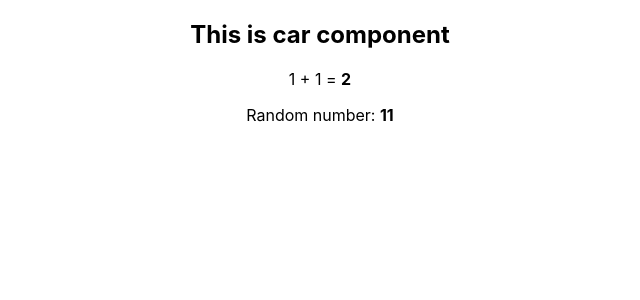
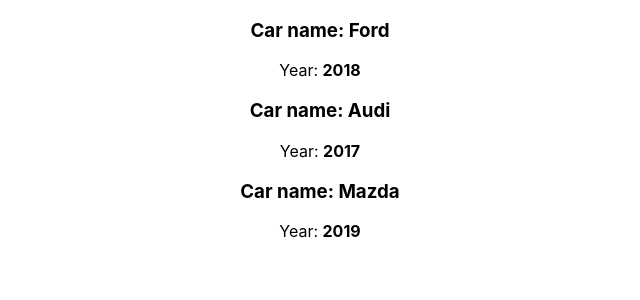
Before and after one commit to geliadonchak/SummerPractice, a React (Create React App) app in the folder react-theory/: page / in a window 1280 px wide. Shown: the top 300 px of the page, without its empty margins (320-960 px from the left). Built offline with nearby package versions, Linux system fonts and the light colour scheme.

Commit message:
learn parameter passing

```diff
--- a/react-theory/src/App.js
+++ b/react-theory/src/App.js
@@ -10,7 +10,9 @@
 
         return (
             <div style={divStyle}>
-                <Car />
+                <Car name={'Ford'} year={2018}/>
+                <Car name="Audi" year={2017}/>
+                <Car name={'Mazda'} year={2019}/>
             </div>
         );
     }
--- a/react-theory/src/Car/Car.js
+++ b/react-theory/src/Car/Car.js
@@ -1,9 +1,8 @@
 import React from 'react'
 
-export default () => (
+export default props => (
     <div>
-        <h2>This is car component</h2>
-        <p>1 + 1 = <strong>{1 + 1}</strong></p>
-        <p>Random number: <strong>{Math.round(Math.random() * 100)}</strong></p>
+        <h3>Car name: {props.name}</h3>
+        <p>Year: <strong>{props.year}</strong></p>
     </div>
 );
```
